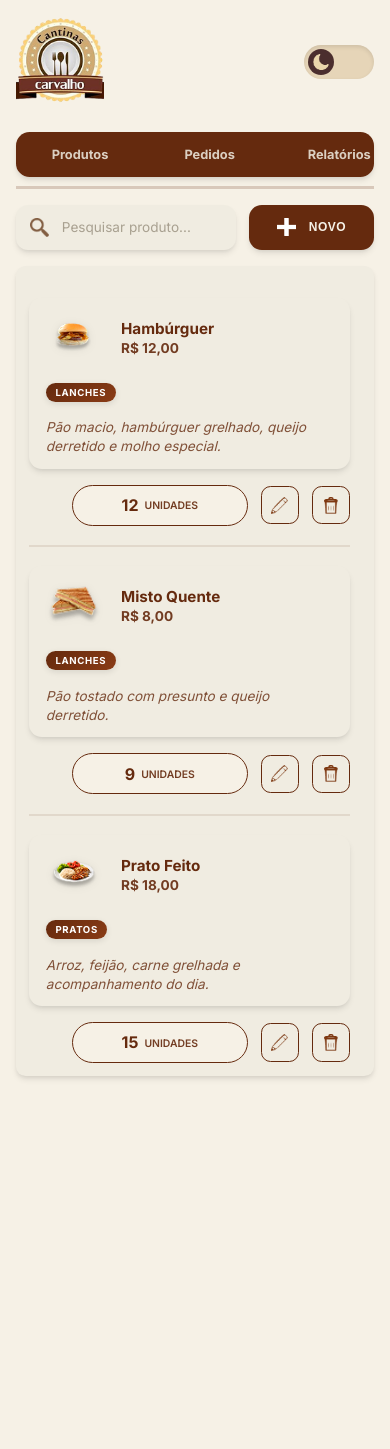
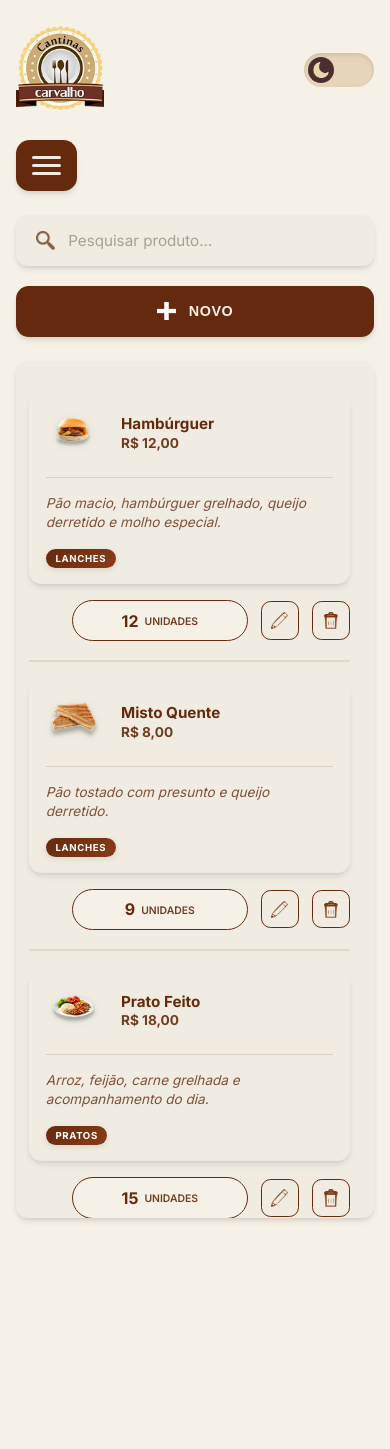
Before and after one commit to Ygorfnascimento/Projeto_Cantinas_Carvalho, a Flask app: page / in a window 390 px wide. Shown: the top 1449 px of the page. Run offline with Flask 3, Linux system fonts and the light colour scheme.

Commit message:
feat(ui): implementar menu hambúrguer responsivo com animações

```diff
--- a/Projeto Cantinas Carvalho/static/css/base.css
+++ b/Projeto Cantinas Carvalho/static/css/base.css
@@ -28,27 +28,22 @@
     background-color: var(--cor-fundo);
     font-family: var(--fonte-principal);
     color: var(--cor-navegacao);
+    overflow-x: hidden;
     -webkit-font-smoothing: antialiased;
-    overflow-x: hidden;
     transition: background-color var(--transicao-suave);
 }
 
+.header-superior,
+.container-pages,
+.sessao-controles {
+    display: flex;
+    align-items: center;
+}
+
 .header-superior {
-    display: flex;
     justify-content: space-between;
-    align-items: center;
     margin: 1.5rem var(--margem-lateral) 0;
     max-width: var(--largura-max-conteudo);
-}
-
-.hamburger {
-    display: none;
-    background: none;
-    border: none;
-    font-size: 2rem;
-    color: var(--cor-navegacao);
-    cursor: pointer;
-    margin: 1rem var(--margem-lateral);
 }
 
 #logo {
@@ -72,11 +67,8 @@
 }
 
 .container-pages {
-    display: flex;
-    align-items: center;
+    justify-content: space-between;
     width: fit-content !important;
-    width: -moz-fit-content !important;
-    flex-grow: 0 !important;
     max-width: calc(100% - (var(--margem-lateral) * 2));
     min-height: var(--altura-controles);
     margin: 1.5rem var(--margem-lateral) 0;
@@ -84,6 +76,7 @@
     background-color: var(--cor-navegacao);
     border-radius: 0.85rem;
     box-shadow: var(--sombra-padrao);
+    position: relative;
 }
 
 .container-pages-links {
@@ -115,12 +108,7 @@
 .pages-links:hover:not(.pages-links-pagina-atual) {
     background-color: rgba(255,255,255,0.1);
     color: #ffffff;
-    opacity: 1;
     transform: translateY(-0.125rem);
-}
-
-.pages-links:active {
-    transform: translateY(0);
 }
 
 .pages-links-pagina-atual {
@@ -130,9 +118,25 @@
     cursor: default;
 }
 
+.hamburger {
+    display: none;
+    flex-direction: column;
+    justify-content: center;
+    gap: 0.3rem;
+    background: transparent;
+    border: none;
+    cursor: pointer;
+    padding: 0.5rem;
+}
+
+.hamburger span {
+    width: 1.8rem;
+    height: 0.2rem;
+    background-color: var(--cor-barra-pesquisa);
+    border-radius: 0.2rem;
+}
+
 .sessao-controles {
-    display: flex;
-    align-items: center;
     gap: 1.2rem;
     margin: 1.5rem var(--margem-lateral);
     max-width: var(--largura-max-conteudo);
@@ -163,7 +167,6 @@
     width: 100%;
     border: none !important;
     outline: none !important;
-    box-shadow: none !important;
     background: transparent !important;
     font-family: inherit;
     font-size: 0.95rem;
@@ -241,10 +244,6 @@
     scroll-behavior: smooth;
     scrollbar-gutter: stable;
     transition: box-shadow var(--transicao-suave);
-}
-
-.linha-divisao-produto {
-    display: none;
 }
 
 .container-principal::-webkit-scrollbar {
@@ -391,13 +390,13 @@
     opacity: 0.3 !important;
 }
 
-body.dark-theme .item-lista {
-    border-bottom-color: rgba(240,236,225,0.2) !important;
-}
-
 body.dark-theme .linha-decorativa {
     background-color: #F0ECE1 !important;
     opacity: 0.5 !important;
+}
+
+body.dark-theme .item-lista {
+    border-bottom-color: rgba(240,236,225,0.2) !important;
 }
 
 body.dark-theme .card-produto-visual:hover {
@@ -465,198 +464,85 @@
     border-color: rgba(240,236,225,0.2) !important;
 }
 
-@media (max-width: 1200px) {
-    :root {
-        --margem-lateral: 2.5rem;
-    }
-
-    .card-produto-visual {
-        gap: 1.2rem;
-        padding: 0.7rem 1.2rem;
-    }
-
-    .info-basica {
-        min-width: 13rem;
-    }
-    .descricao {
-        min-width: 10rem;
-    }
-}
-
-@media (max-width: 1024px) {
-    :root {
-        --margem-lateral: 2rem;
-    }
-
-    .item-lista {
-        gap: 1rem;
-    }
-
-    .card-produto-visual {
-        flex-wrap: wrap;
-        gap: 1rem;
-    }
-
-    .descricao {
-        flex-basis: 100%;
-        order: 3;
-        padding: 0.5rem 0 0;
-    }
-
-    .divisor-vertical {
-        display: none;
-    }
+body.dark-theme .hamburger span {
+    background-color: #F0ECE1;
 }
 
 @media (max-width: 850px) {
-    :root {
-        --margem-lateral: 1.5rem;
+    .container-pages {
+        position: relative;
+        align-items: center;
     }
 
-    .header-superior {
-        margin: 1.2rem var(--margem-lateral) 0;
+    .hamburger {
+        display: flex;
+        margin-right: auto;
     }
 
-    #logo {
-        width: 6.5rem;
+    .hamburger span {
+        background-color: #F0ECE1;
+        transition: transform 0.3s ease, opacity 0.3s ease, background-color var(--transicao-suave);
     }
 
-    .container-pages {
-        width: calc(100% - (var(--margem-lateral) * 2)) !important;
-        max-width: 100%;
-        overflow-x: auto;
-        white-space: nowrap;
-        scrollbar-width: none;
+    .hamburger.active span:nth-child(1) {
+        transform: translateY(0.53rem) rotate(45deg);
     }
 
-    .container-pages::-webkit-scrollbar {
-        display: none;
+    .hamburger.active span:nth-child(2) {
+        opacity: 0;
+    }
+
+    .hamburger.active span:nth-child(3) {
+        transform: translateY(-0.53rem) rotate(-45deg);
+    }
+
+    .container-pages-links {
+        display: flex;
+        position: absolute;
+        top: calc(100% + 0.5rem);
+        left: 0;
+        width: 14rem;
+        flex-direction: column;
+        gap: 0.4rem;
+        background-color: var(--cor-navegacao);
+        padding: 0.8rem;
+        border-radius: var(--border-radius);
+        box-shadow: var(--sombra-elevada);
+        z-index: 999;
+        opacity: 0;
+        visibility: hidden;
+        transform: translateY(-10px);
+        transition: opacity var(--transicao-suave), transform var(--transicao-suave), visibility var(--transicao-suave);
+    }
+
+    .container-pages-links.active {
+        opacity: 1;
+        visibility: visible;
+        transform: translateY(0);
+    }
+
+    .pages-links {
+        width: 100%;
+        justify-content: flex-start;
+        padding: 0.7rem 0.8rem;
+        font-size: 0.85rem;
     }
 
     .linha-decorativa {
-        width: calc(100% - (var(--margem-lateral) * 2)) !important;
-        margin: 0.8rem var(--margem-lateral);
-    }
-
-    .sessao-controles {
-        margin: 1.2rem var(--margem-lateral);
-        gap: 0.8rem;
-    }
-
-    .search-bar {
-        padding: 0 0.8rem;
-    }
-
-    .search-bar input {
-        font-size: 0.85rem;
-    }
-
-    .container-button {
-        padding: 0 1.2rem;
-        font-size: 0.85rem;
-    }
-}
-
-@media (max-width: 768px) {
-    .item-lista {
-        flex-direction: column;
-        align-items: stretch;
-        gap: 0.6rem;
-        padding: 1rem 0;
-    }
-
-    .controles-externos {
-        width: 100%;
-        justify-content: flex-end;
-        margin-left: 0;
-        gap: 0.6rem;
-    }
-
-    .badge-unidade {
-        flex: 1;
-        max-width: 10rem;
-        min-width: auto;
+        display: none;
     }
 }
 
 @media (max-width: 580px) {
     :root {
         --margem-lateral: 1rem;
-        --altura-controles: 2.8rem;
-    }
-
-    .header-superior {
-        margin-top: 1rem;
     }
 
     #logo {
         width: 5.5rem;
     }
 
-    .container-pages {
-        padding: 0 0.25rem;
-    }
-
-    .linha-decorativa {
-        width: calc(100% - (var(--margem-lateral) * 2)) !important;
-        margin: 0.6rem var(--margem-lateral);
-    }
-
     .sessao-controles {
-        margin: 1rem var(--margem-lateral);
-    }
-
-    .search-bar {
-        flex: 2.5;
-    }
-
-    .container-button {
-        flex: 1;
-        padding: 0 0.5rem;
-    }
-
-    .container-button span, .btn-novo-texto {
-        font-size: 0.75rem;
-    }
-
-    .card-produto-visual {
-        flex-direction: column;
-        align-items: flex-start;
-        gap: 0.6rem;
-        padding: 1rem;
-    }
-
-    .info-basica {
-        width: 100%;
-        min-width: auto;
-    }
-
-    .descricao {
-        padding: 0;
-    }
-
-    .container-principal {
-        height: 52vh;
-        margin: 0 var(--margem-lateral) 1.5rem;
-        padding: 0.8rem;
-        border-radius: 0.6rem;
-    }
-
-    .linha-dupla {
-        grid-template-columns: 1fr;
-    }
-
-    .rodape-modal-botoes {
-        flex-direction: column-reverse;
-        gap: 0.5rem;
-    }
-
-    .btn-cancelar-novo, .btn-cadastrar-novo {
-        max-width: 100%;
-        width: 100%;
-    }
-
-    .modal-conteudo-novo {
-        padding: 1.2rem 1rem;
+        flex-wrap: wrap;
     }
 }
--- a/Projeto Cantinas Carvalho/templates/base.html
+++ b/Projeto Cantinas Carvalho/templates/base.html
@@ -19,18 +19,32 @@
     </header>
 
     <nav class="container-pages">
-        <div class="container-pages-links">
-            <a href="{{ url_for('produtos') }}" class="pages-links {% if request.endpoint == 'produtos' %}pages-links-página-atual{% endif %}">Produtos</a>
-            <a href="{{ url_for('pedidos') }}" class="pages-links {% if request.endpoint == 'pedidos' %}pages-links-página-atual{% endif %}">Pedidos</a>
-            <a href="{{ url_for('relatorios') }}" class="pages-links {% if request.endpoint == 'relatorios' %}pages-links-página-atual{% endif %}">Relatórios</a>
-            <a href="{{ url_for('usuarios') }}" class="pages-links {% if request.endpoint == 'usuarios' %}pages-links-página-atual{% endif %}">Usuários</a>
+        <div class="container-pages-links" id="nav-links">
+            <a href="{{ url_for('produtos') }}" class="pages-links">Produtos</a>
+            <a href="{{ url_for('pedidos') }}" class="pages-links">Pedidos</a>
+            <a href="{{ url_for('relatorios') }}" class="pages-links">Relatórios</a>
+            <a href="{{ url_for('usuarios') }}" class="pages-links">Usuários</a>
         </div>
+
+        <button class="hamburger" id="menu-toggle" aria-label="Menu">
+            <span></span>
+            <span></span>
+            <span></span>
+        </button>
     </nav>
 
     <div class="linha-decorativa"></div>
 
-    {% block content %}{% endblock %}
+    {% block content %}{% endblock %} {% block scripts %} {% endblock %}
 
-    {% block scripts %}{% endblock %}
+    <script>
+        const hamburger = document.querySelector('.hamburger');
+        const menuLinks = document.querySelector('.container-pages-links');
+
+        hamburger.addEventListener('click', () => {
+        hamburger.classList.toggle('active');
+        menuLinks.classList.toggle('active');
+        });
+    </script>
 </body>
 </html>
```
